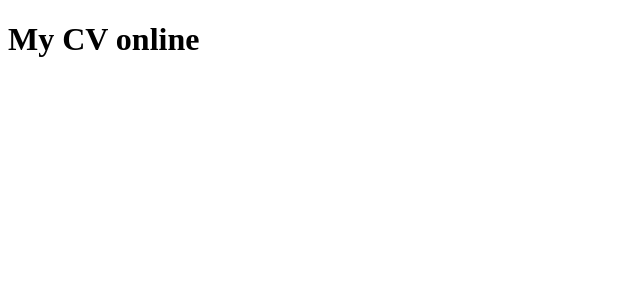
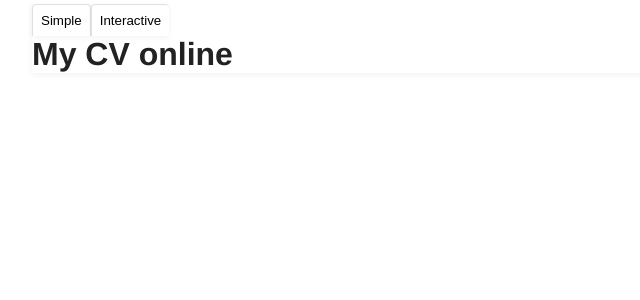
Before and after one commit to Fernando-Herrero/cv-online-react, a React (Vite) app: page / in a window 1280 px wide. Shown: the top 300 px of the page, without its empty margins (0-640 px from the left). Built offline with nearby package versions, Linux system fonts and the light colour scheme.

Commit message:
feat(CvTabsNavigation): create component and initial styles

```diff
--- a/src/App.css
+++ b/src/App.css
@@ -0,0 +1,79 @@
+*,
+*::before,
+*::after {
+	box-sizing: border-box;
+}
+
+html,
+body {
+	font-family: var(--font-family);
+	font-size: var(--font-size-base);
+	color: var(--text-color);
+	margin: 0;
+	padding: 0;
+}
+
+h1,
+h2,
+h3,
+h4,
+h5,
+h6,
+p,
+ul,
+ol,
+li,
+figure,
+figcaption,
+blockquote,
+dl,
+dd {
+	margin: 0;
+	padding: 0;
+}
+
+ul {
+	list-style-type: none;
+}
+
+a {
+	color: inherit;
+	text-decoration: none;
+}
+
+:root {
+	--bg-color: #ffffff;
+	--section-bg: #f9f9f9;
+	--line-color: #e0e0e0;
+	--color-hover: rgb(214, 214, 214);
+
+	--text-color: #222222;
+	--text-secondary: #555555;
+	--text-light: #888888;
+
+	--accent-color: #0073e6;
+	--accent-hover: #005bb5;
+
+	--font-family: "Helvetica", "Arial", sans-serif;
+	--font-size-base: 16px;
+	--font-size-small: 14px;
+	--font-size-large: 20px;
+	--font-size-title: 24px;
+
+	--spacing-xs: 4px;
+	--spacing-sm: 8px;
+	--spacing-md: 16px;
+	--spacing-lg: 24px;
+	--spacing-xl: 32px;
+
+	--container-width: 95%;
+	--border-radius: 4px;
+
+	--box-shadow: 0px 2px 6px rgba(0, 0, 0, 0.05);
+}
+
+.app-container {
+	width: var(--container-width);
+	margin: 0 auto;
+	box-shadow: var(--box-shadow);
+}
--- a/src/App.jsx
+++ b/src/App.jsx
@@ -1,4 +1,7 @@
+import { useState } from "react";
 import "./App.css";
+import { CvTabsNavigation } from "./components/CvTabsNavigation/CvTabsNavigation";
+import { TABS } from "./components/CvTabsNavigation/Tabs";
 
 const cvData = {
 	personalInfo: {
@@ -75,10 +78,16 @@ Sports enthusiast, especially fitness and football.`,
 };
 
 function App() {
+	const [activeTab, setActiveTab] = useState(TABS.SIMPLE);
+
 	return (
-		<>
+		<div className="app-container">
+			<CvTabsNavigation activeTab={activeTab} setActiveTab={setActiveTab} />
 			<h1>My CV online</h1>
-		</>
+
+			{activeTab === TABS.SIMPLE}
+			{activeTab === TABS.INTERACTIVE}
+		</div>
 	);
 }
 
--- /dev/null
+++ b/src/components/CvTabsNavigation/CvTabsNavigation.jsx
@@ -0,0 +1,19 @@
+import "./CvTbasNavigation.css";
+import { TABS } from "./Tabs";
+
+export const CvTabsNavigation = ({ activeTab, setActiveTab }) => {
+	return (
+		<nav className="nav-tabs">
+			{Object.entries(TABS).map(([property, value]) => (
+				<button
+					key={property}
+					className={`tab ${activeTab === value ? "active" : ""}`}
+					onClick={() => setActiveTab(value)}
+					data-tab={value.toLowerCase()}
+				>
+					{value}
+				</button>
+			))}
+		</nav>
+	);
+};
--- /dev/null
+++ b/src/components/CvTabsNavigation/CvTbasNavigation.css
@@ -0,0 +1,18 @@
+.tab {
+	background-color: var(--bg-color);
+	border: 1px solid var(--line-color);
+	border-bottom: none;
+	padding: var(--spacing-sm);
+	box-shadow: var(--box-shadow);
+	margin-top: var(--spacing-xs);
+	border-top-left-radius: var(--border-radius);
+	border-top-right-radius: var(--border-radius);
+}
+
+.tab[data-tab="interactive"] {
+	border-right: none;
+}
+
+.tab:hover {
+	background-color: var(--color-hover);
+}
--- /dev/null
+++ b/src/components/CvTabsNavigation/Tabs.js
@@ -0,0 +1,4 @@
+export const TABS = {
+	SIMPLE: "Simple",
+	INTERACTIVE: "Interactive",
+};
```
